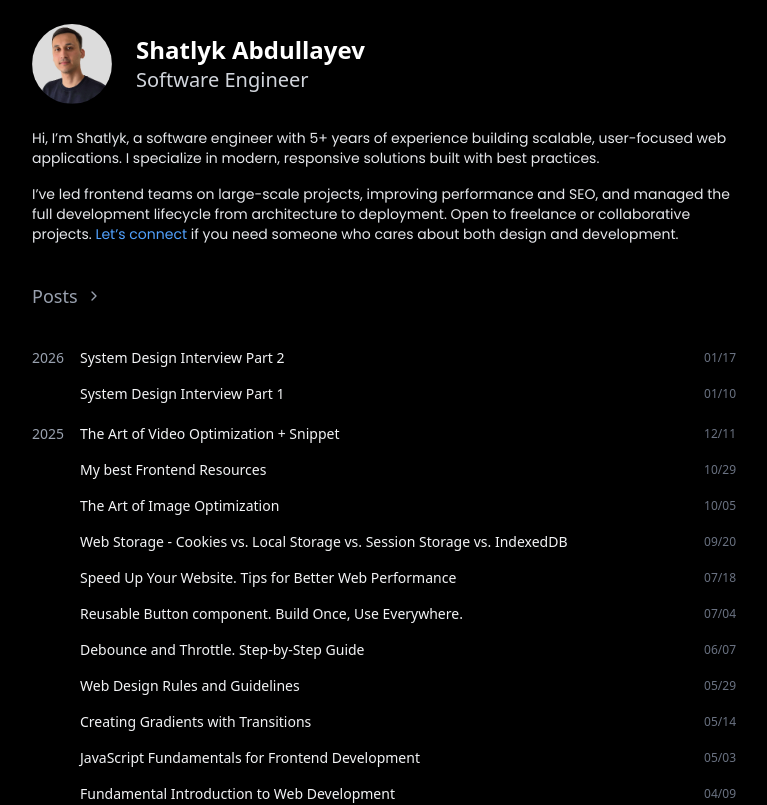
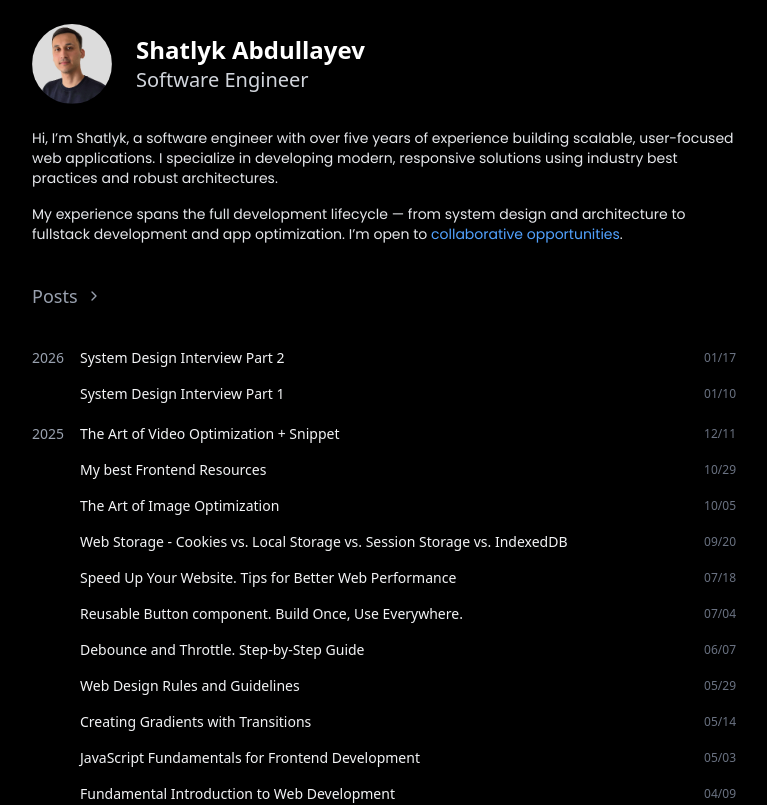
Before and after one commit to Shatlyk1011/blog-website-v2, a Next.js app: page / in a window 1280 px wide. Shown: the top 805 px of the page, without its empty margins (256-1023 px from the left). Built offline with nearby package versions, Linux system fonts and the light colour scheme; no server answers.

Commit message:
update intro text

```diff
--- a/src/app/home-content.tsx
+++ b/src/app/home-content.tsx
@@ -98,9 +98,11 @@ export function HomeContent({ posts }: HomeContentProps) {
       </div>
 
       <section className="text-sm font-normal font-sans mt-6 flex flex-col gap-4 text-gray-700 dark:text-gray-200">
-        <p>Hi, I’m Shatlyk, a software engineer with 5+ years of experience building scalable, user-focused web applications. I specialize in modern, responsive solutions built with best practices.</p>
         <p>
-          I’ve led frontend teams on large-scale projects, improving performance and SEO, and managed the full development lifecycle from architecture to deployment. Open to freelance or collaborative projects. <a className='text-blue-600 dark:text-blue-400' href={siteMetadata.website} target="_blank" rel="noopener">Let’s connect</a> if you need someone who cares about both design and development.
+          Hi, I’m Shatlyk, a software engineer with over five years of experience building scalable, user-focused web applications. I specialize in developing modern, responsive solutions using industry best practices and robust architectures.
+        </p>
+        <p>
+          My experience spans the full development lifecycle — from system design and architecture to fullstack development and app optimization. I’m open to  <a className='text-blue-600 dark:text-blue-400' href={`${siteMetadata.website}/contact`} target="_blank" rel="noopener">collaborative opportunities</a>.
         </p>
       </section>
 
```
